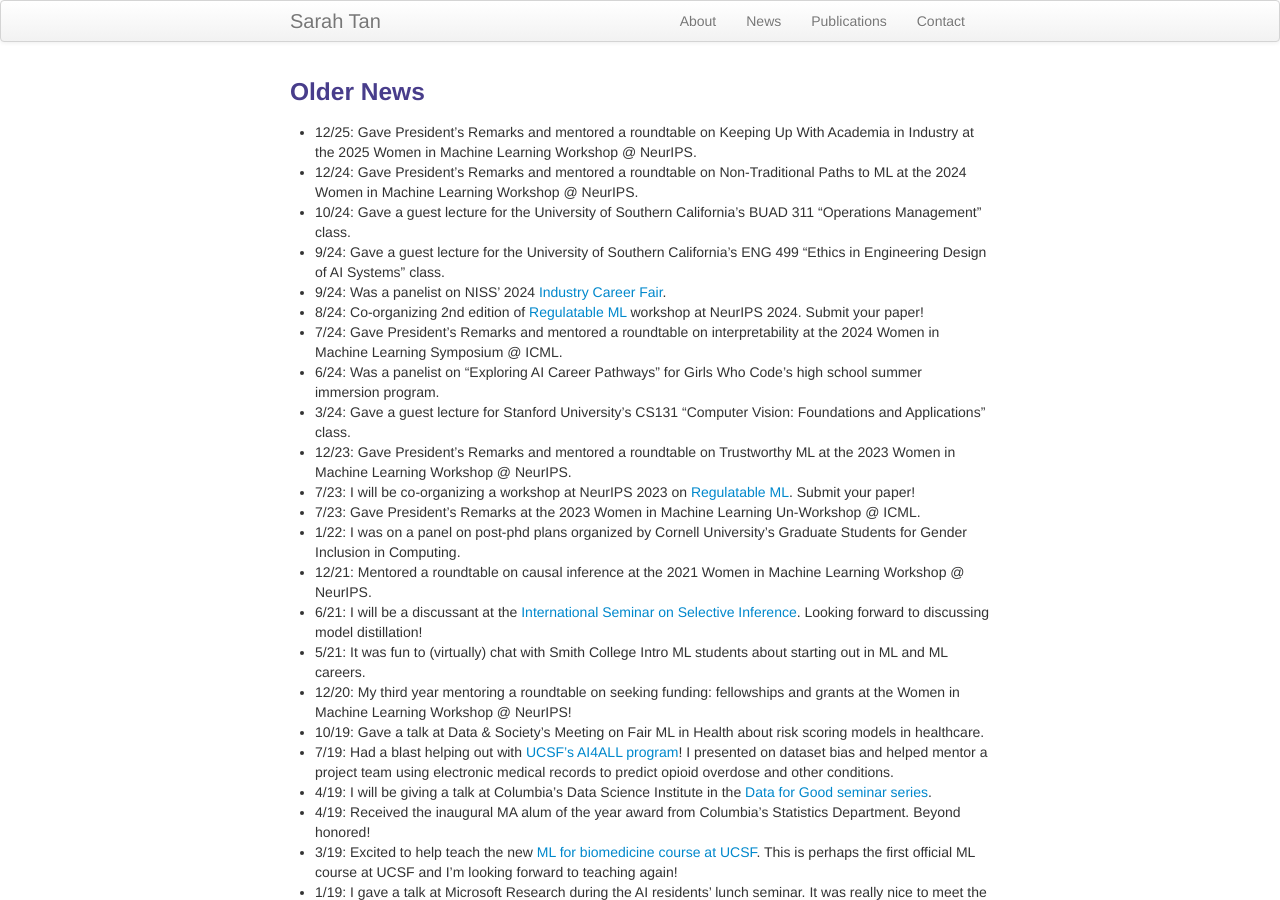
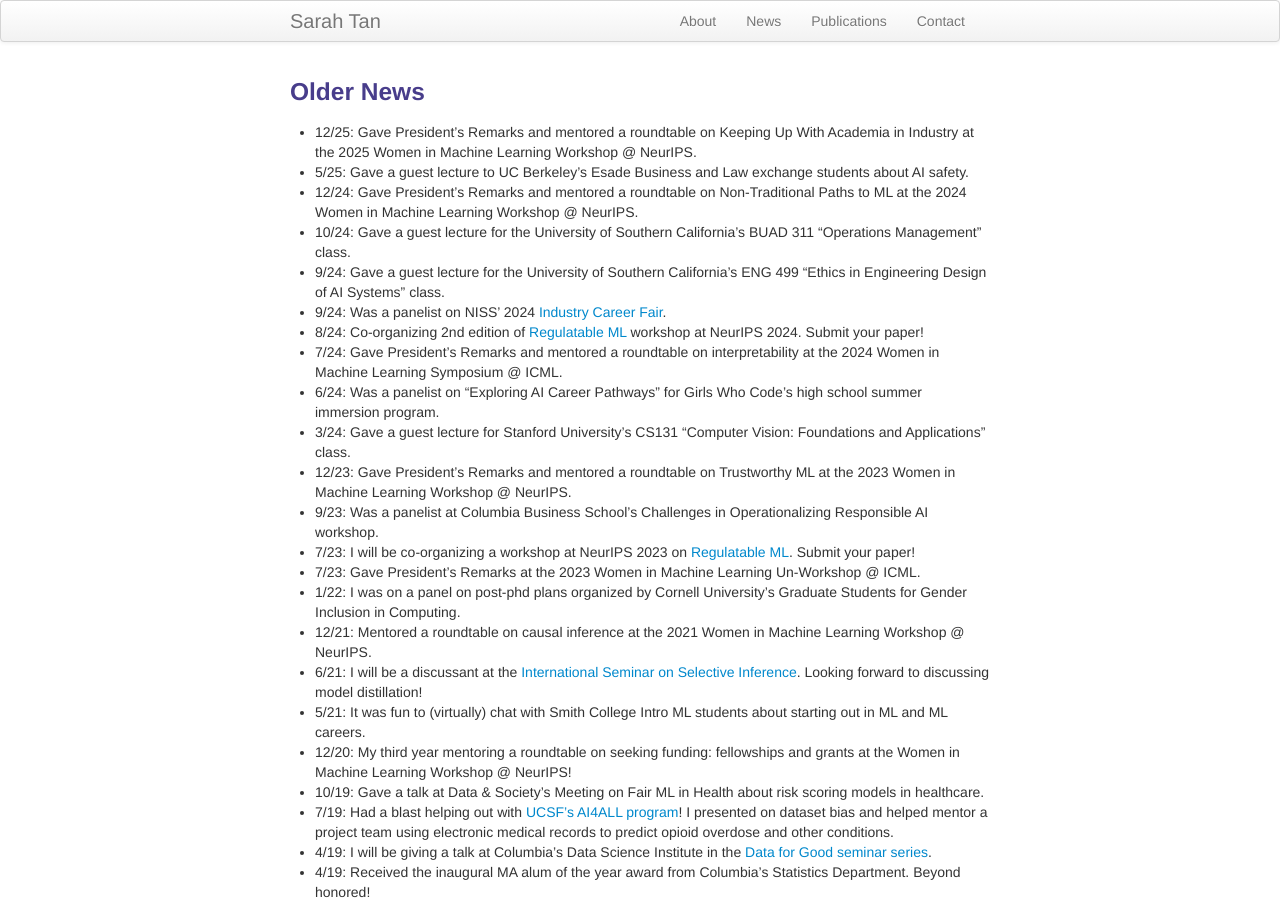
Before and after one commit to shftan/shftan.github.io, a Jekyll site: the page built from oldernews.md, in a window 1280 px wide and 900 px high. Built offline with Jekyll 4.4.1, drawn with Linux system fonts in a browser that asks for light colours.

Commit message:
Update oldernews.md

```diff
--- a/oldernews.md
+++ b/oldernews.md
@@ -8,6 +8,7 @@ keywords: Sarah Tan, Cornell, Statistics, interpretability, causal inference
 <div class="row-fluid" id="news"><h3>Older News</h3>
 </div>
 - 12/25: Gave President's Remarks and mentored a roundtable on Keeping Up With Academia in Industry at the 2025 Women in Machine Learning Workshop @ NeurIPS.
+- 5/25: Gave a guest lecture to UC Berkeley's Esade Business and Law exchange students about AI safety.
 - 12/24: Gave President's Remarks and mentored a roundtable on Non-Traditional Paths to ML at the 2024 Women in Machine Learning Workshop @ NeurIPS.
 - 10/24: Gave a guest lecture for the University of Southern California's BUAD 311 "Operations Management" class.
 - 9/24: Gave a guest lecture for the University of Southern California’s ENG 499 “Ethics in Engineering Design of AI Systems” class.
@@ -17,6 +18,7 @@ keywords: Sarah Tan, Cornell, Statistics, interpretability, causal inference
 - 6/24: Was a panelist on "Exploring AI Career Pathways" for Girls Who Code's high school summer immersion program.
 - 3/24: Gave a guest lecture for Stanford University's CS131 "Computer Vision: Foundations and Applications" class.
 - 12/23: Gave President's Remarks and mentored a roundtable on Trustworthy ML at the 2023 Women in Machine Learning Workshop @ NeurIPS.
+- 9/23: Was a panelist at Columbia Business School's Challenges in Operationalizing Responsible AI workshop.
 - 7/23: I will be co-organizing a workshop at NeurIPS 2023 on [Regulatable ML](https://regulatableml.github.io/). Submit your paper!
 - 7/23: Gave President's Remarks at the 2023 Women in Machine Learning Un-Workshop @ ICML.
 - 1/22: I was on a panel on post-phd plans organized by Cornell University's Graduate Students for Gender Inclusion in Computing.
```
